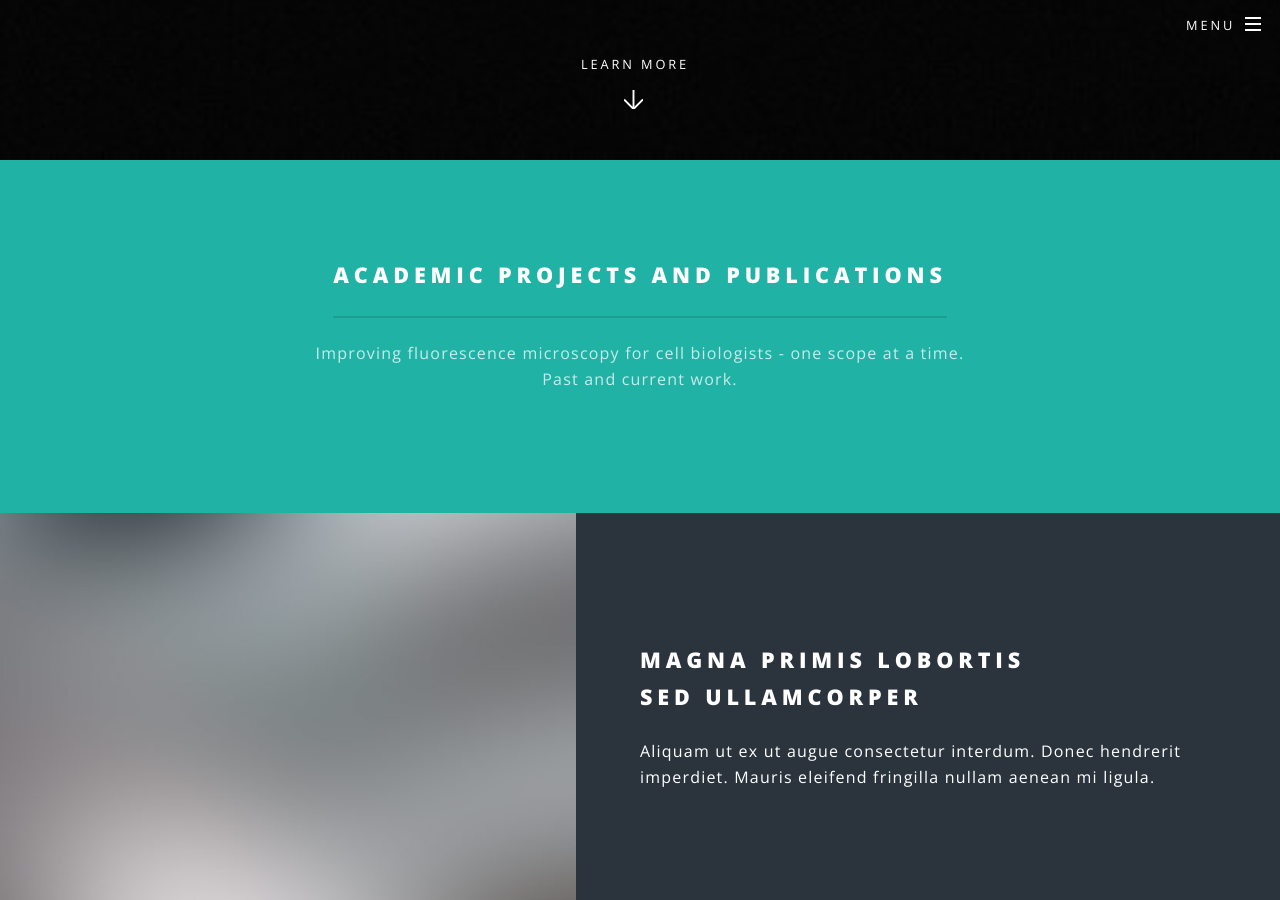
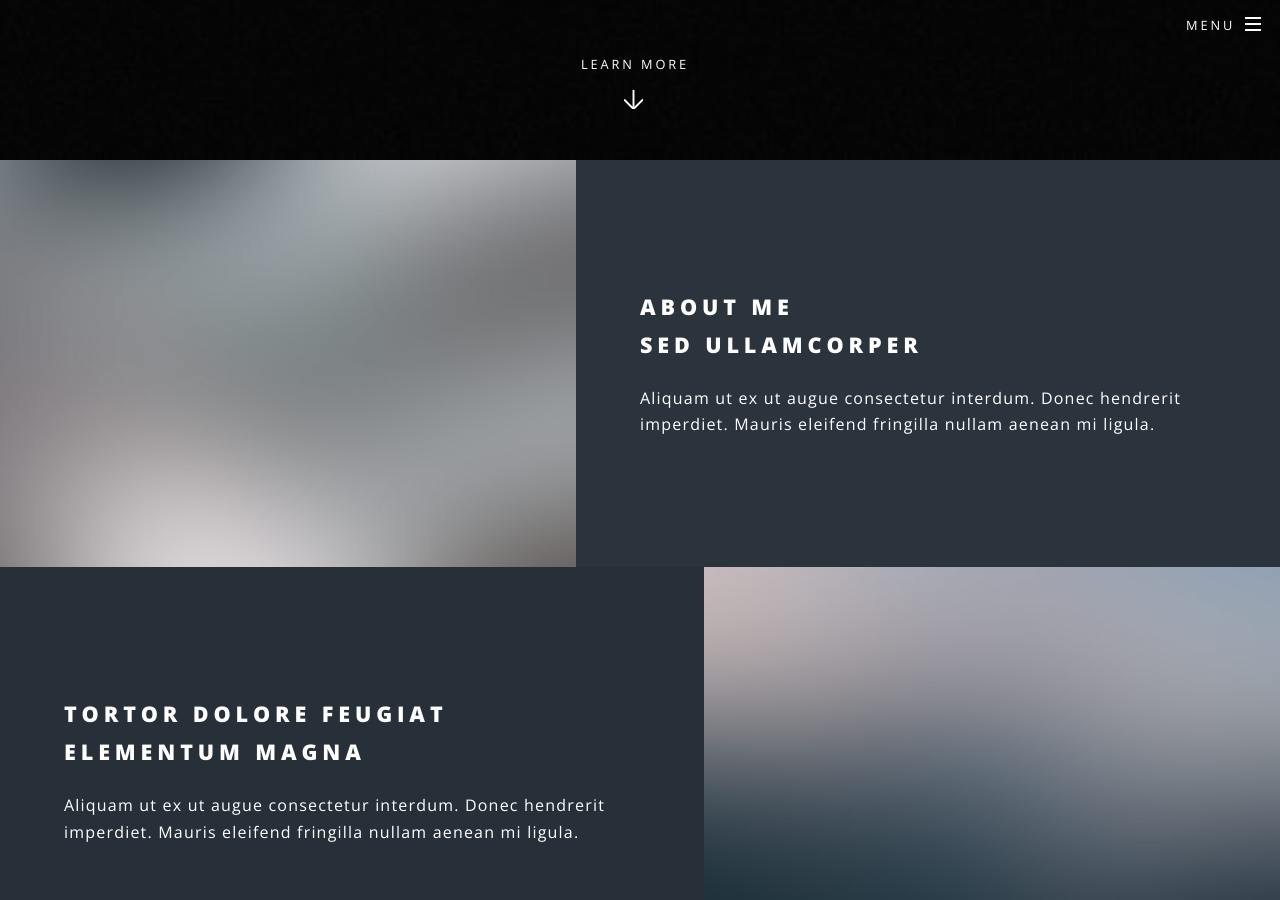
Before and after one commit to fadero/fadero.github.io, a Jekyll site: the page built from index.html, in a window 1280 px wide and 900 px high, scrolled down 740 px. Built offline with Jekyll 4.4.1, drawn with Linux system fonts in a browser that asks for light colours; some of the changed text lies outside the part shown.

Commit message:
Update index.html

```diff
--- a/index.html
+++ b/index.html
@@ -11,21 +11,10 @@ layout: landing
 					</section>
 
 				<!-- One -->
-					<section id="one" class="wrapper style1 special">
-						<div class="inner">
-							<header class="major">
-								<h2>Academic Projects and Publications</h2>
-								<p>Improving fluorescence microscopy for cell biologists - one scope at a time. <br />
-									Past and current work. </p>
-							</header>
-						</div>
-					</section>
-
-				<!-- Two -->
-					<section id="two" class="wrapper alt style2">
+					<section id="one" class="wrapper alt style2">
 						<section class="spotlight">
 							<div class="image"><img src="images/pic01.jpg" alt="" /></div><div class="content">
-								<h2>Magna primis lobortis<br />
+								<h2>About Me<br />
 								sed ullamcorper</h2>
 								<p>Aliquam ut ex ut augue consectetur interdum. Donec hendrerit imperdiet. Mauris eleifend fringilla nullam aenean mi ligula.</p>
 							</div>
@@ -45,6 +34,19 @@ layout: landing
 							</div>
 						</section>
 					</section>
+
+				<!-- Two -->
+
+					<section id="two" class="wrapper style1 special">
+						<div class="inner">
+							<header class="major">
+								<h2>Academic Projects and Publications</h2>
+								<p>Improving fluorescence microscopy for cell biologists - one scope at a time. <br />
+									Past and current work. </p>
+							</header>
+						</div>
+					</section>
+
 
 				<!-- Three -->
 					<section id="three" class="wrapper style3 special">
```
